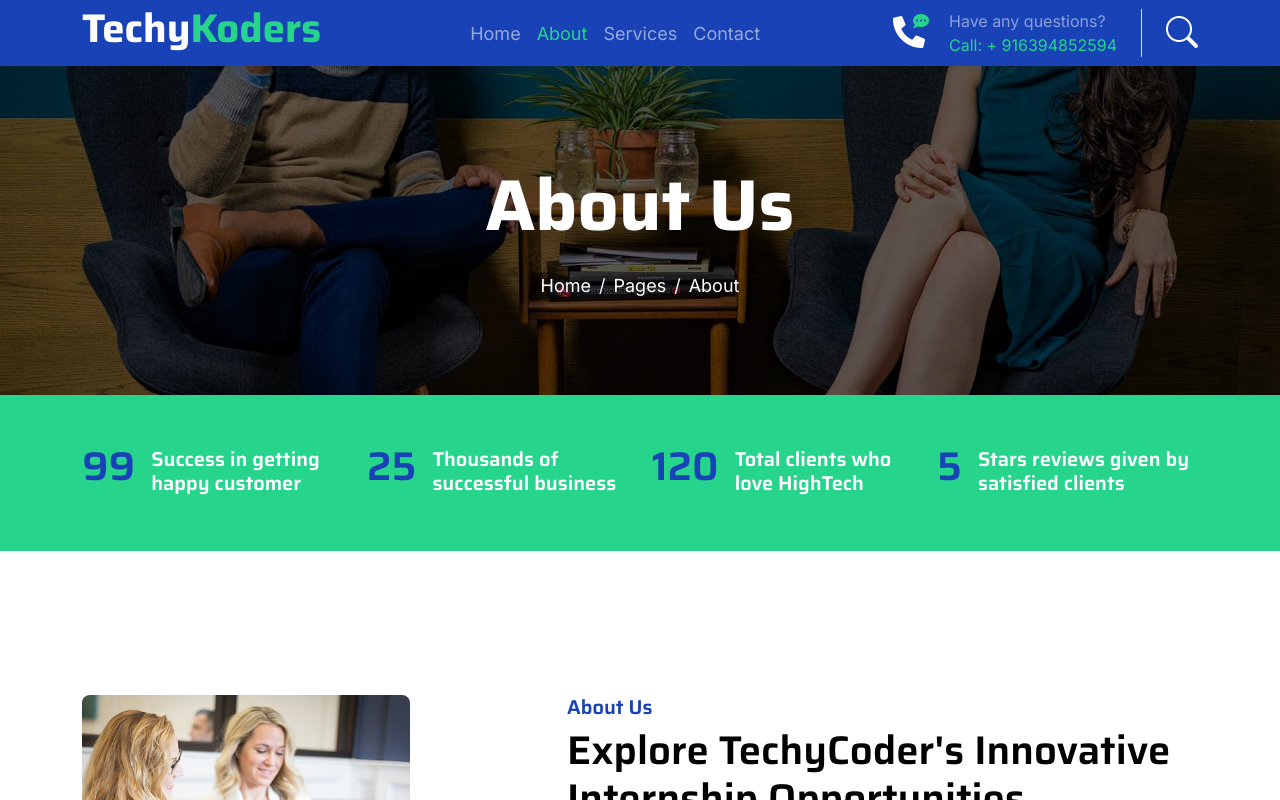
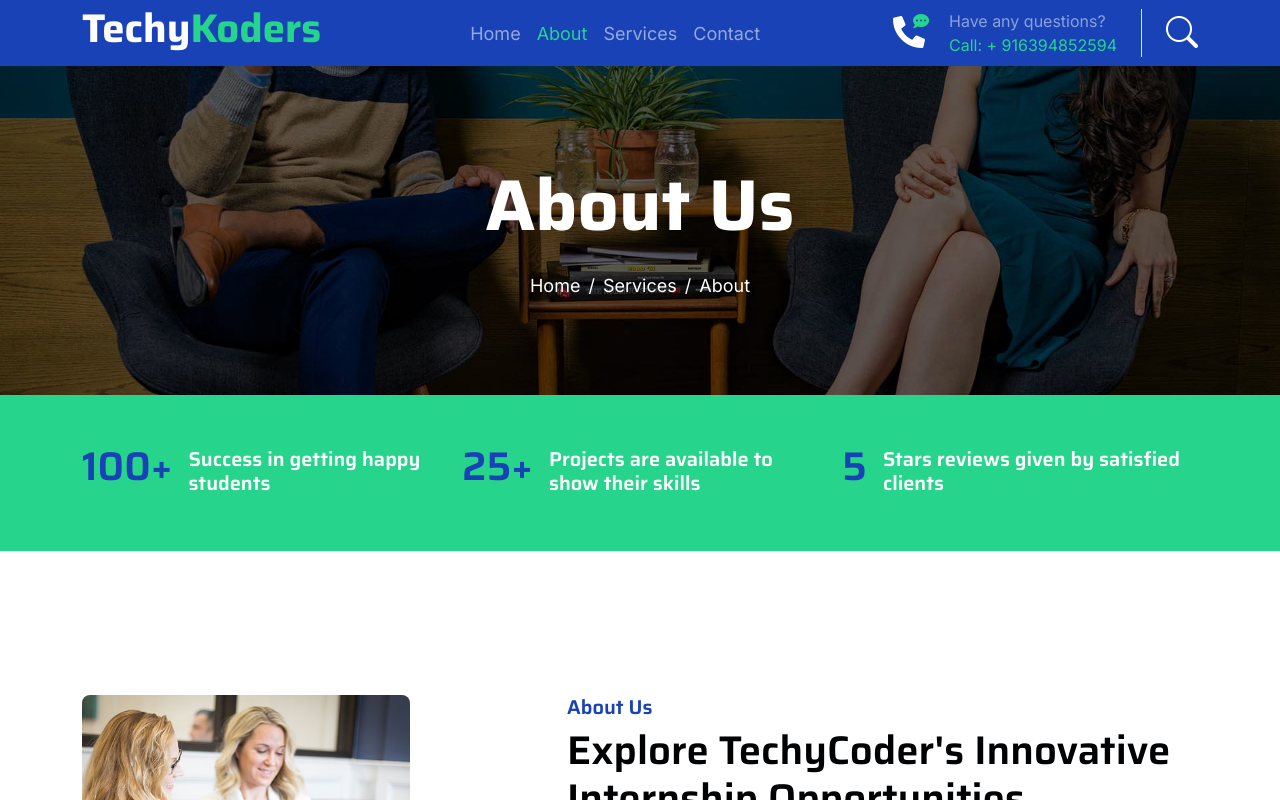
Before and after one commit to srthkksrwni/TechyKoders, a React (Vite) app in the folder my-website/: page /about in a window 1280 px wide. Shown: the top 800 px of the page. Built offline with nearby package versions, Linux system fonts and the light colour scheme.

Commit message:
about changes

```diff
--- a/my-website/public/componenets/Header.jsx
+++ b/my-website/public/componenets/Header.jsx
@@ -7,11 +7,11 @@ function Header() {
       <div className="container-fluid bg-primary">
         <div className="container">
           <nav className="navbar navbar-dark navbar-expand-lg py-0">
-            <Link href={"/"} className="navbar-brand">
+            <NavLink to={"/"} className="navbar-brand">
               <h1 className="text-white fw-bold d-block">
                 Techy<span className="text-secondary">Koders</span>{" "}
               </h1>
-            </Link>
+            </NavLink>
             <button
               type="button"
               className="navbar-toggler me-0"
--- a/my-website/public/pages/About.jsx
+++ b/my-website/public/pages/About.jsx
@@ -6,6 +6,7 @@ import team1 from "../../src/assets/img/team-1.jpg";
 import team2 from "../../src/assets/img/team-2.jpg";
 import team3 from "../../src/assets/img/team-3.jpg";
 import team4 from "../../src/assets/img/team-4.jpg";
+import { NavLink } from "react-router-dom";
 function About() {
   return (
     <>
@@ -20,10 +21,10 @@ function About() {
           <nav aria-label="breadcrumb animated slideInDown">
             <ol className="breadcrumb justify-content-center mb-0">
               <li className="breadcrumb-item">
-                <a href="#">Home</a>
+                <NavLink to={"/"}>Home</NavLink>
               </li>
               <li className="breadcrumb-item">
-                <a href="#">Pages</a>
+                <NavLink to={'/services'}> Services</NavLink>
               </li>
               <li className="breadcrumb-item" aria-current="page">
                 About
@@ -38,31 +39,31 @@ function About() {
       <div className="container-fluid bg-secondary py-5">
         <div className="container">
           <div className="row">
-            <div className="col-lg-3 wow fadeIn" data-wow-delay=".1s">
+            <div className="col-lg-4 wow fadeIn" data-wow-delay=".1s">
               <div className="d-flex counter">
-                <h1 className="me-3 text-primary counter-value">99</h1>
+                <h1 className="me-3 text-primary counter-value">100+</h1>
                 <h5 className="text-white mt-1">
-                  Success in getting happy customer
+                  Success in getting happy students
                 </h5>
               </div>
             </div>
-            <div className="col-lg-3 wow fadeIn" data-wow-delay=".3s">
+            {/* <div className="col-lg-3 wow fadeIn" data-wow-delay=".3s">
               <div className="d-flex counter">
                 <h1 className="me-3 text-primary counter-value">25</h1>
                 <h5 className="text-white mt-1">
                   Thousands of successful business
                 </h5>
               </div>
-            </div>
-            <div className="col-lg-3 wow fadeIn" data-wow-delay=".5s">
+              </div> */}
+            <div className="col-lg-4 wow fadeIn" data-wow-delay=".5s">
               <div className="d-flex counter">
-                <h1 className="me-3 text-primary counter-value">120</h1>
+                <h1 className="me-3 text-primary counter-value">25+</h1>
                 <h5 className="text-white mt-1">
-                  Total clients who love HighTech
+                  Projects are available to show their skills
                 </h5>
               </div>
             </div>
-            <div className="col-lg-3 wow fadeIn" data-wow-delay=".7s">
+            <div className="col-lg-4 wow fadeIn" data-wow-delay=".7s">
               <div className="d-flex counter">
                 <h1 className="me-3 text-primary counter-value">5</h1>
                 <h5 className="text-white mt-1">
--- a/my-website/public/pages/Home.jsx
+++ b/my-website/public/pages/Home.jsx
@@ -3,12 +3,12 @@ import carousel_Image1 from "../../src/assets/img/carousel-1.jpg";
 import carousel_image2 from "../../src/assets/img/carousel-2.jpg";
 import about_img1 from "../../src/assets/img/about-1.jpg";
 import about_img2 from "../../src/assets/img/about-2.jpg";
-import img1 from "../../src/assets/img/project-1.jpg";
-import img2 from "../../src/assets/img/project-2.jpg";
-import img3 from "../../src/assets/img/project-3.jpg";
-import img4 from "../../src/assets/img/project-4.jpg";
-import img5 from "../../src/assets/img/project-5.jpg";
-import img6 from "../../src/assets/img/project-6.jpg";
+// import img1 from "../../src/assets/img/project-1.jpg";
+// import img2 from "../../src/assets/img/project-2.jpg";
+// import img3 from "../../src/assets/img/project-3.jpg";
+// import img4 from "../../src/assets/img/project-4.jpg";
+// import img5 from "../../src/assets/img/project-5.jpg";
+// import img6 from "../../src/assets/img/project-6.jpg";
 import Services from "./Services";
 
 function Home() {
@@ -132,31 +132,31 @@ function Home() {
         <div className="container-fluid bg-secondary py-5">
         <div className="container">
           <div className="row">
-              <div className="col-lg-3 wow fadeIn" data-wow-delay=".1s">
+            <div className="col-lg-4 wow fadeIn" data-wow-delay=".1s">
               <div className="d-flex counter">
-                  <h1 className="me-3 text-primary counter-value">99</h1>
+                <h1 className="me-3 text-primary counter-value">100+</h1>
                 <h5 className="text-white mt-1">
-                    Success in getting happy customer
+                  Success in getting happy students
                 </h5>
               </div>
             </div>
-              <div className="col-lg-3 wow fadeIn" data-wow-delay=".3s">
+            {/* <div className="col-lg-3 wow fadeIn" data-wow-delay=".3s">
               <div className="d-flex counter">
                 <h1 className="me-3 text-primary counter-value">25</h1>
                 <h5 className="text-white mt-1">
                   Thousands of successful business
                 </h5>
               </div>
-              </div>
-              <div className="col-lg-3 wow fadeIn" data-wow-delay=".5s">
+              </div> */}
+            <div className="col-lg-4 wow fadeIn" data-wow-delay=".5s">
               <div className="d-flex counter">
-                  <h1 className="me-3 text-primary counter-value">120</h1>
+                <h1 className="me-3 text-primary counter-value">25+</h1>
                 <h5 className="text-white mt-1">
-                    Total clients who love HighTech
+                  Projects are available to show their skills
                 </h5>
               </div>
             </div>
-              <div className="col-lg-3 wow fadeIn" data-wow-delay=".7s">
+            <div className="col-lg-4 wow fadeIn" data-wow-delay=".7s">
               <div className="d-flex counter">
                 <h1 className="me-3 text-primary counter-value">5</h1>
                 <h5 className="text-white mt-1">
@@ -167,7 +167,6 @@ function Home() {
           </div>
         </div>
       </div>
-
         <div className="container-fluid py-5 my-5">
           <div className="container pt-5">
             <div className="row g-5">
@@ -225,7 +224,7 @@ function Home() {
 
         <Services />
 
-        <div className="container-fluid project py-5 mb-5">
+        {/* <div className="container-fluid project py-5 mb-5">
           <div className="container">
             <div
               className="text-center mx-auto pb-5 wow fadeIn"
@@ -351,7 +350,7 @@ function Home() {
               </div>
             </div>
           </div>
-        </div>
+        </div> */}
       </>
       {/* <Footer /> */}
     </>
```
Lines whose indentation alone changed are shown as unchanged.
